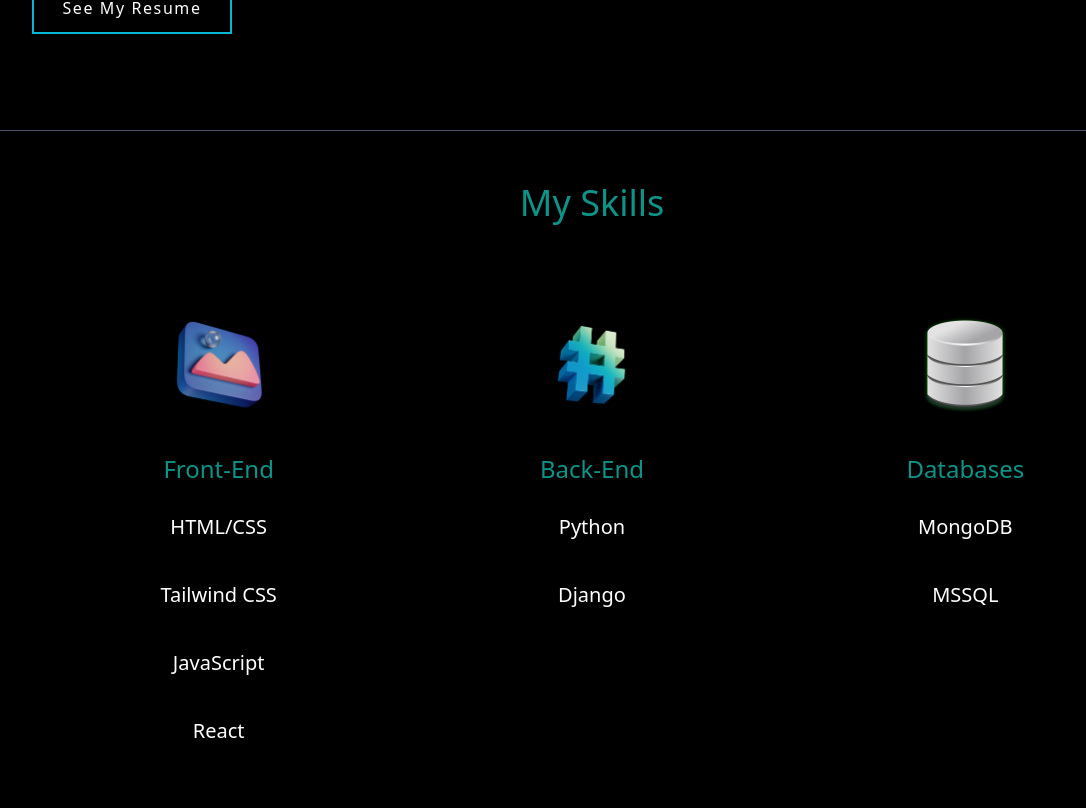
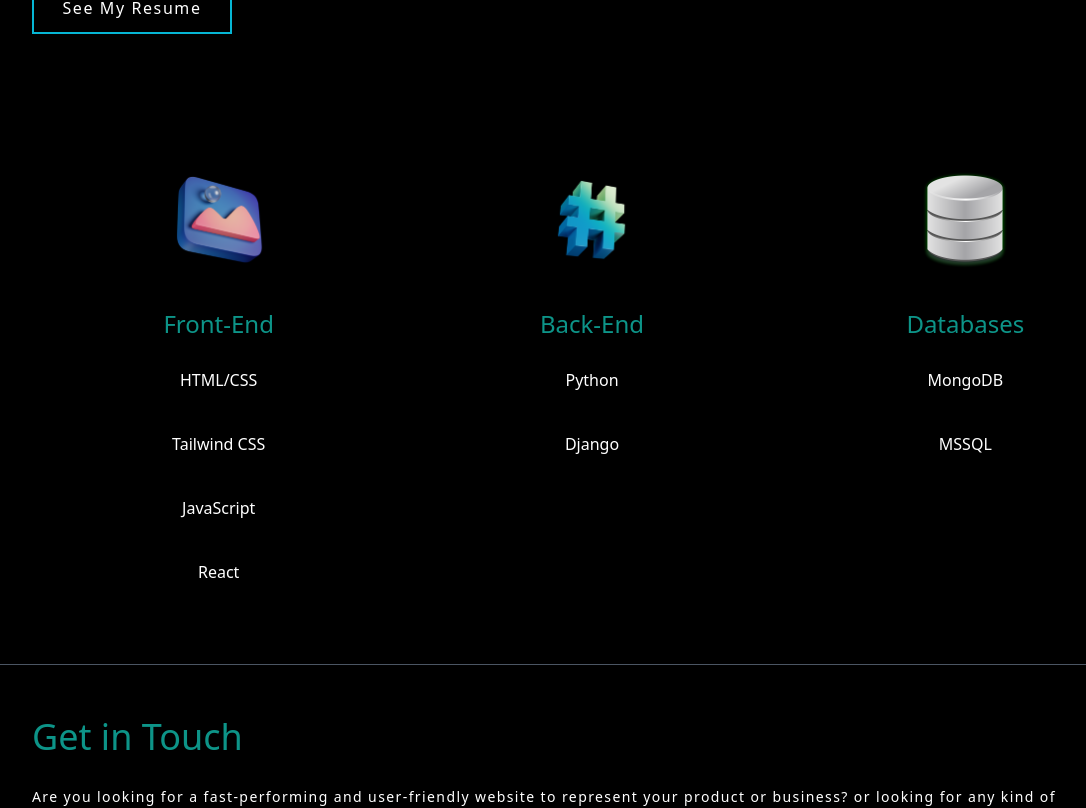
Before and after one commit to fulyaertay/personal-portfolio, a Next.js app: page / in a window 1280 px wide. Shown: the part 2274-3082 px from the top of the page, without its empty margins (48-1134 px from the left). Built offline with nearby package versions, Linux system fonts and the light colour scheme.

Commit message:
edited about me

```diff
--- a/pages/index.tsx
+++ b/pages/index.tsx
@@ -347,11 +347,9 @@ export default function Home() {
             </div>
           </div>
         </section>
-        <hr className="border-gray-600"></hr>
+
         <section className=" md:px-20  mb-5">
-          <h3 className="text-2xl text-teal-600 font-medium py-1 text-center  my-12 md:text-4xl ">
-            My Skills
-          </h3>
+
           <div className="lg:flex text-center justify-center">
             <div className="text-center  shadow-lg rounded-xl my-10 flex-1">
               <div>
@@ -364,10 +362,10 @@ export default function Home() {
                 <h4 className="py-4 text-teal-600 text-lg font-medium md:text-2xl pt-8 pb-2">
                   Front-End
                 </h4>
-                <p className="text-white py-5 md:text-xl">HTML/CSS</p>
-                <p className="text-white py-5 md:text-xl">Tailwind CSS</p>
-                <p className="text-white py-5 md:text-xl">JavaScript</p>
-                <p className="text-white py-5 md:text-xl">React</p>
+                <p className="text-white py-5 md:text-md">HTML/CSS</p>
+                <p className="text-white py-5 md:text-md">Tailwind CSS</p>
+                <p className="text-white py-5 md:text-md">JavaScript</p>
+                <p className="text-white py-5 md:text-md">React</p>
               </div>
             </div>
             <div className="text-center shadow-lg  rounded-xl my-10 flex-1">
@@ -381,8 +379,8 @@ export default function Home() {
                 <h4 className="text-lg py-4 text-teal-600  font-medium md:text-2xl  pt-8 pb-2">
                   Back-End
                 </h4>
-                <p className="text-white py-5 md:text-xl">Python</p>
-                <p className="text-white py-5 md:text-xl">Django</p>
+                <p className="text-white py-5 md:text-md">Python</p>
+                <p className="text-white py-5 md:text-md">Django</p>
               </div>
             </div>
             <div className="text-center shadow-lg rounded-xl my-10 flex-1">
@@ -396,8 +394,8 @@ export default function Home() {
                 <h4 className="py-4 text-teal-600 text-lg font-medium md:text-2xl  pt-8 pb-2">
                   Databases
                 </h4>
-                <p className="text-white py-5 md:text-xl">MongoDB</p>
-                <p className="text-white py-5 md:text-xl">MSSQL</p>
+                <p className="text-white py-5 md:text-md">MongoDB</p>
+                <p className="text-white py-5 md:text-md">MSSQL</p>
               </div>
             </div>
           </div>
```
